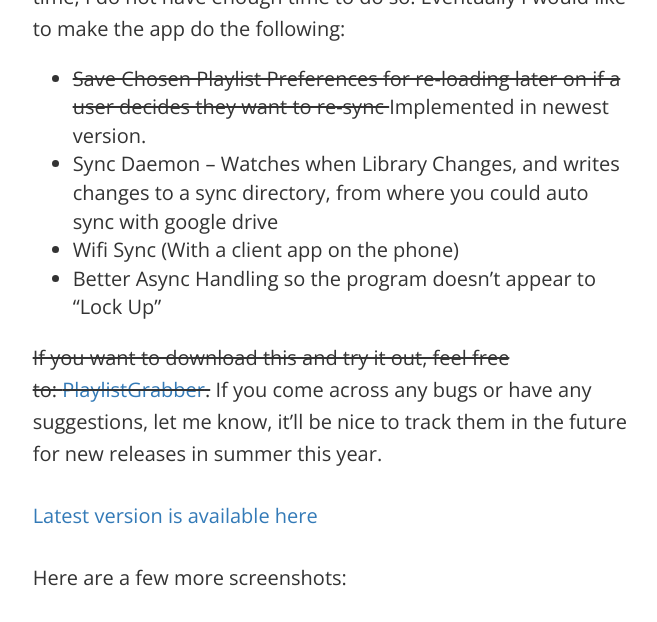
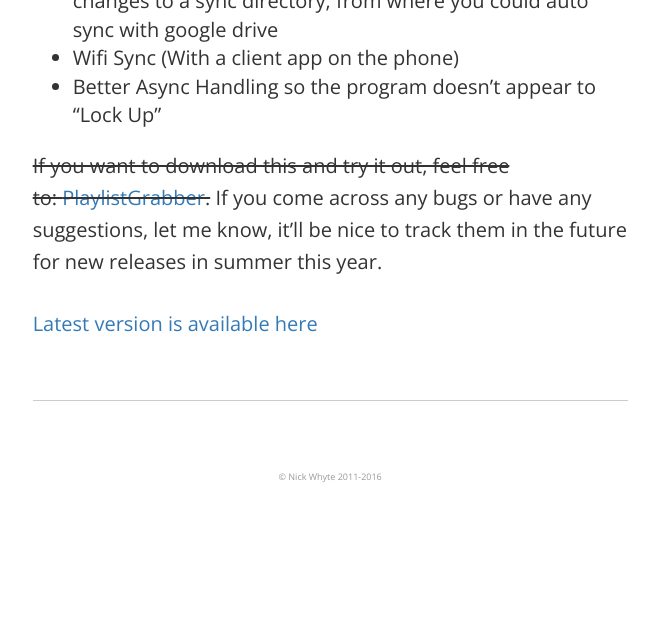
Before and after one commit to nickw444/nickw444.github.io, a Jekyll site: the page built from _posts/2014-07-26-playlistgrabber-for-osxitunes.md, in a window 1280 px wide and 1400 px high, scrolled down 1225 px. Shown: the top 622 px of the window, without its empty margins (424-1081 px from the left). Built offline with Jekyll 4.4.1, drawn with Linux system fonts in a browser that asks for light colours; comment, search, counter and statistics services are not loaded; after the commit the page ends 1759 px from its top, so only the background shows below that; some of the changed text lies outside the part shown.

Commit message:
More link hunting is needed, but this is good so far

```diff
--- a/_posts/2014-07-26-playlistgrabber-for-osxitunes.md
+++ b/_posts/2014-07-26-playlistgrabber-for-osxitunes.md
@@ -12,7 +12,7 @@
 ---
 Spotify was great. I had my music everywhere, could add new music without a computer, however it lacked in a major area &#8211; Playlists. It seems to be a growing trend of music players to suck at this. Being unable to shuffle all music on the device is also a massive drawback. I will be cancelling my Spotify subscription once my 3 month trial is over.
 
-[<img class="alignright wp-image-1447" src="http://cdn.nickwhyte.com/static/2014/07/Screen-Shot-2014-07-26-at-4.12.13-pm.png" alt="Screen Shot 2014-07-26 at 4.12.13 pm" width="300" height="283" />][1]Let me introduce PlaylistGrabber for OSX. This is my first Cocoa application, targeted at 10.8 and upwards (not tested much). PlaylistGrabber reads your iTunes library XML file, and allows you to choose playlists to export. It creates a folder structure that you can drag and drop onto your device (or export directly to the device if you have mass storage capabilities). It exports playlists in M3U format and understands that the duplicate songs in different playlists are the SAME song &#8211; so no stupid duplicates in your library, just as iTunes handles it.
+Let me introduce PlaylistGrabber for OSX. This is my first Cocoa application, targeted at 10.8 and upwards (not tested much). PlaylistGrabber reads your iTunes library XML file, and allows you to choose playlists to export. It creates a folder structure that you can drag and drop onto your device (or export directly to the device if you have mass storage capabilities). It exports playlists in M3U format and understands that the duplicate songs in different playlists are the SAME song &#8211; so no stupid duplicates in your library, just as iTunes handles it.
 
 Due to the nature and simplicity of M3U playlists, most music players understand these, including PowerApp, Samsung Music App and Google Play Music. This is good news, as now you are free to roam to other solutions than DoubleTwist for all your iTunes Syncing needs.
 
@@ -27,25 +27,4 @@
 
 [Latest version is available here][2]
 
-<!--more-->
-
-Here are a few more screenshots:
-
-<div id="attachment_1450" style="width: 505px" class="wp-caption aligncenter">
-  <a href="http://cdn.nickwhyte.com/static/2014/07/Screen-Shot-2014-07-26-at-4.18.56-pm.png"><img class="wp-image-1450 size-full" src="http://cdn.nickwhyte.com/static/2014/07/Screen-Shot-2014-07-26-at-4.18.56-pm.png" alt="Screen Shot 2014-07-26 at 4.18.56 pm" width="495" height="205" /></a>
-
-  <p class="wp-caption-text">
-    Initial Screen to select your iTunes Library XML File
-  </p>
-</div>
-
-<div id="attachment_1449" style="width: 523px" class="wp-caption aligncenter">
-  <a href="http://cdn.nickwhyte.com/static/2014/07/Screen-Shot-2014-07-26-at-4.18.26-pm.png"><img class="wp-image-1449 size-full" src="http://cdn.nickwhyte.com/static/2014/07/Screen-Shot-2014-07-26-at-4.18.26-pm.png" alt="Screen Shot 2014-07-26 at 4.18.26 pm" width="513" height="432" /></a>
-
-  <p class="wp-caption-text">
-    Exported File Structure, Ready to place on your Android Phone (lol@null folder. dammit NSString)
-  </p>
-</div>
-
- [1]: http://cdn.nickwhyte.com/static/2014/07/Screen-Shot-2014-07-26-at-4.12.13-pm.png
- [2]: http://nickwhyte.com/category/projects/playlistgrabber/
+ [2]: https://github.com/nickw444/playlist-grabber
```
Also changed, not shown: _posts/2014-07-27-playlistgrabber-1-1-ui-revisions.md (+6 -12 lines).
